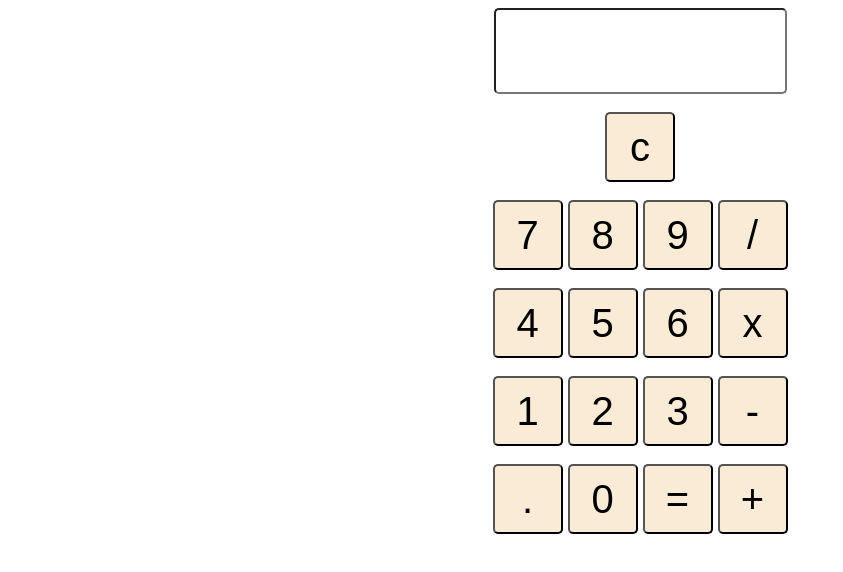
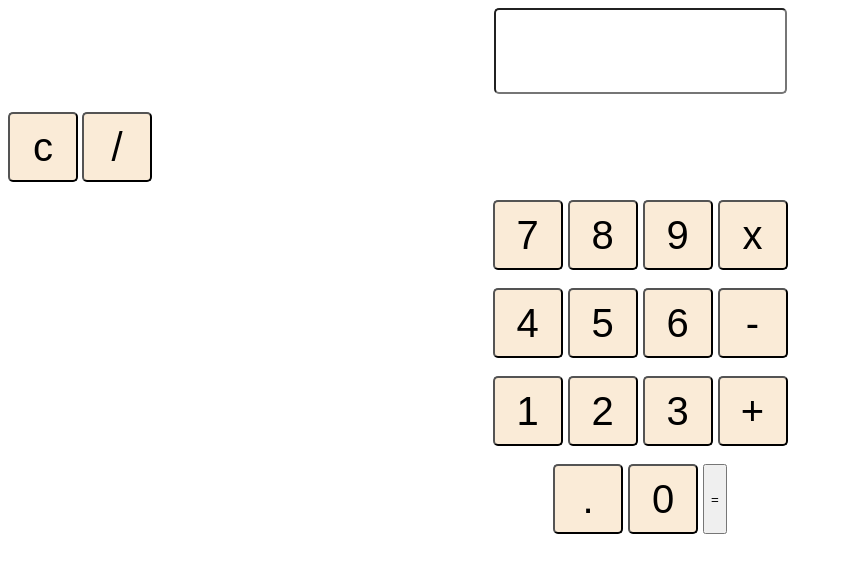
Before and after one commit to shebin-tvk/calculator, a plain HTML site: page index.html in a window 1280 px wide. Shown: the whole page, without its empty margins (0-843 px from the left). Drawn offline with Linux system fonts and the light colour scheme.

Commit message:
Update index.html

```diff
--- a/index.html
+++ b/index.html
@@ -7,36 +7,42 @@
     <link rel="stylesheet" href="style.css">
 </head>
 <body>
-    <div class="containe">
+    <div class="containe-fluid">
     <div class="body1">  <!-- body -->
+     <div class="row2">
         <div class="screen">
             <div><input type="text" id="screen"></div>
         </div><br>
-        <div class="row"><button class="btn" onclick="clr()">c</button></div><br>
+        <div class="row1">
+            <button class="btn" onclick="clr()">c</button>
+            <button class="btn" onclick="click1('/')">/</button>
+
+        </div><br>
         <div class="row">
           <button class="btn" onclick="click1(7)">7</button>
           <button class="btn" onclick="click1(8)">8</button>
           <button class="btn" onclick="click1(9)">9</button>
-          <button class="btn" onclick="click1('/')">/</button>
+          <button class="btn" onclick="click1('*')">x</button>
         </div><br>
         <div class="row">
             <button class="btn" onclick="click1(4)">4</button>
             <button class="btn" onclick="click1(5)">5</button>
             <button class="btn" onclick="click1(6)">6</button>
-            <button class="btn" onclick="click1('*')">x</button>
+            <button class="btn" onclick="click1('-')">-</button>
         </div><br>
         <div class="row">
             <button class="btn" onclick="click1(1)">1</button>
             <button class="btn" onclick="click1(2)">2</button>
             <button class="btn" onclick="click1(3)">3</button>
-            <button class="btn" onclick="click1('-')">-</button>
+            <button class="btn" onclick="click1('+')">+</button>
         </div><br>
         <div class="row">
             <button class="btn" onclick="click1('.')">.</button>
             <button class="btn" onclick="click1(0)">0</button>
-            <button class="btn" onclick="equalclick()">=</button>
-            <button class="btn" onclick="click1('+')">+</button>
+            <button class="btn1" onclick="equalclick()">=</button>
+
         </div>
+    </div>
     </div> <!-- body -->
 </div>
     <script src="index.js"></script>
```
